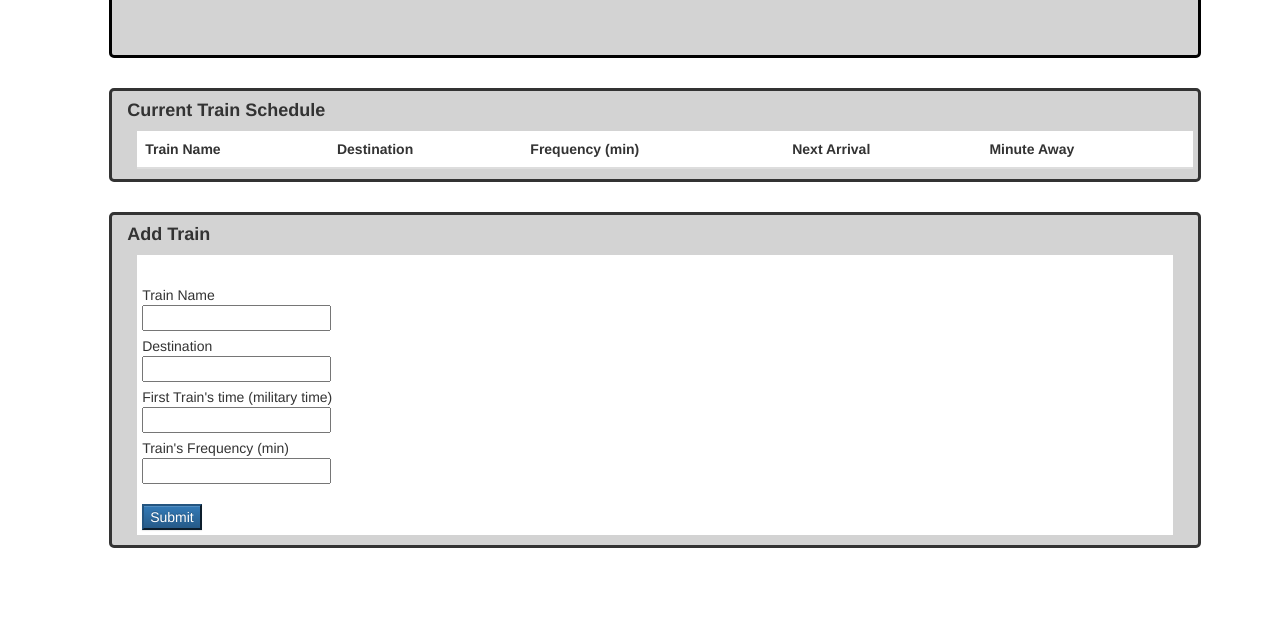
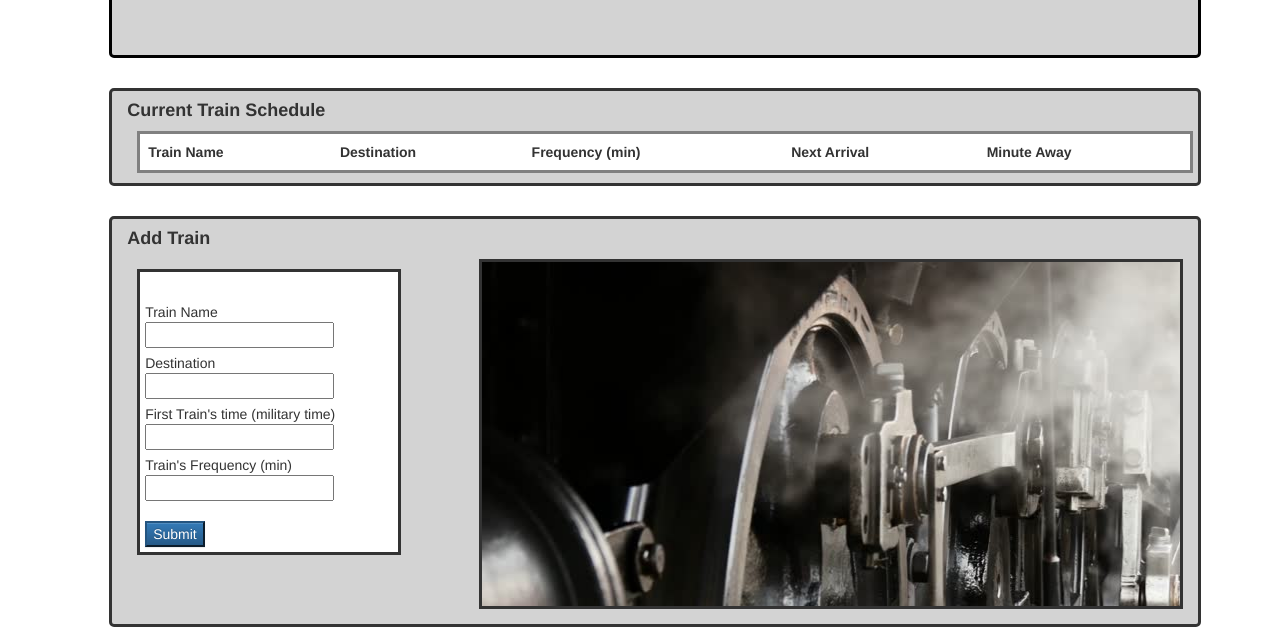
Before and after one commit to kingkeen/trainscheduler, a plain HTML site: page index.html in a window 1280 px wide. Shown: the part 253-895 px from the top of the page. Before the commit the page ends 816 px from the top, so only its background shows below. Drawn offline with nearby package versions, Linux system fonts and the light colour scheme.

Commit message:
changes to CSS

```diff
--- a/assets/css/styles.css
+++ b/assets/css/styles.css
@@ -15,7 +15,9 @@ h3 {
 	background: white;
 	margin: 10px;
 	padding: 5px;
-}
+	border-style: solid;
+/*	position: left;
+*/}
 
 .trainform {
 	background: lightgrey;
@@ -40,4 +42,9 @@ p {
 }
 
 .pic {
+	border-style: solid;
+	background-image: url("../images/traingears.jpg");
+	float: right;
+	height: 350px;
+	margin: 0px 0px 15px 10px;
 }
--- a/index.html
+++ b/index.html
@@ -52,7 +52,7 @@
 	<div class="col-md-1">
 	</div>
 	<div class="col-md-10 trainform bigdiv"><h4><strong>Add Train</strong></h4>
-		<div class="traininfo">
+		<div class="traininfo col-sm-3">
 			<form id="trainForm">
 				<label form="addTrain"></label>
 				<p>Train Name</p>
@@ -67,8 +67,8 @@
 			</form>
 		</div>
 		<!-- THIS IS SUPPOSED TO FLOAT LEFT OF THE FORM -->
-		<!-- <div class="col-sm-9 pic"><img src="assets/images/traingears.jpg" width="50%" height="50%"> -->
-		<!-- </div> -->
+		<div class="col-sm-8 pic">
+		</div>
 	</div>
 </div>
 
```
